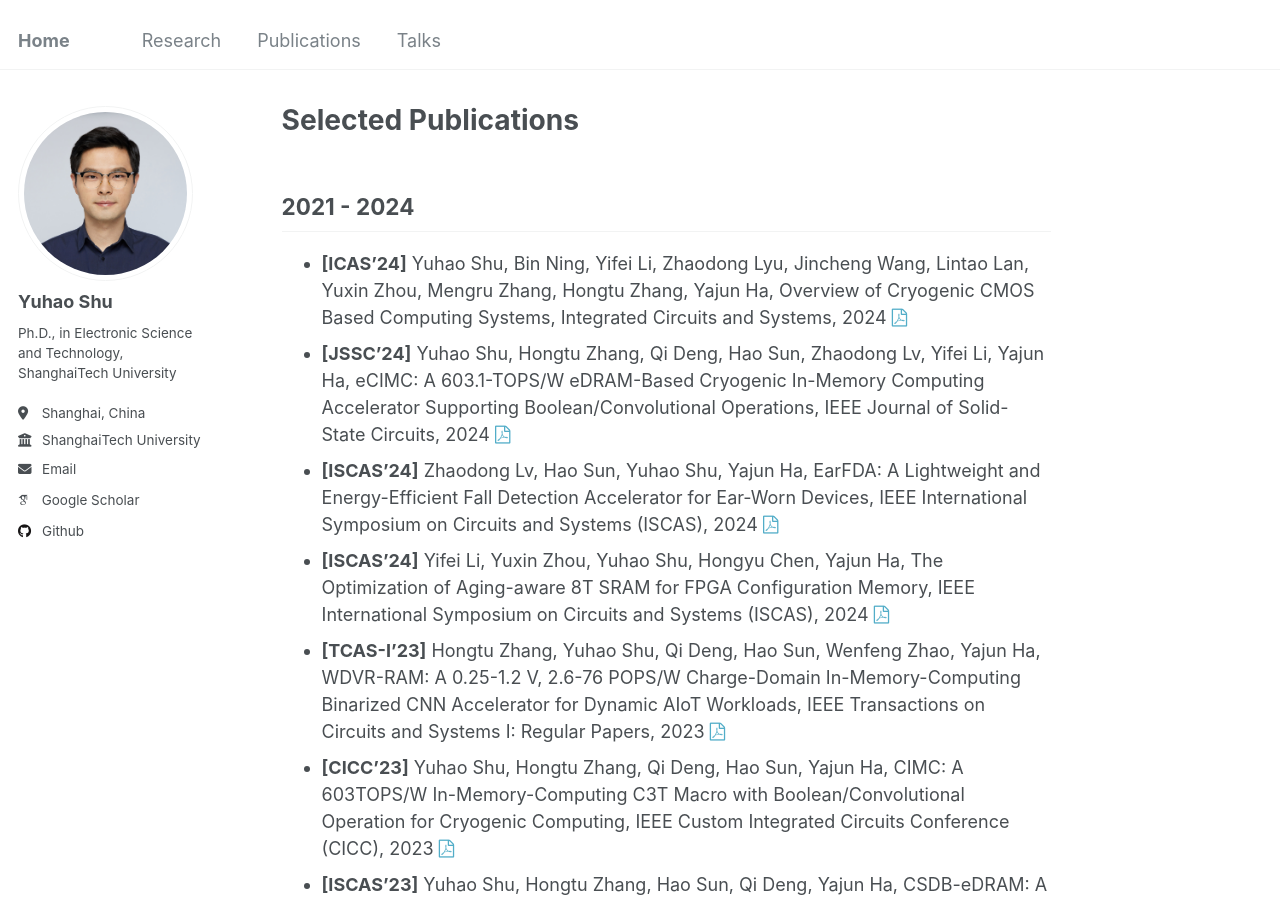
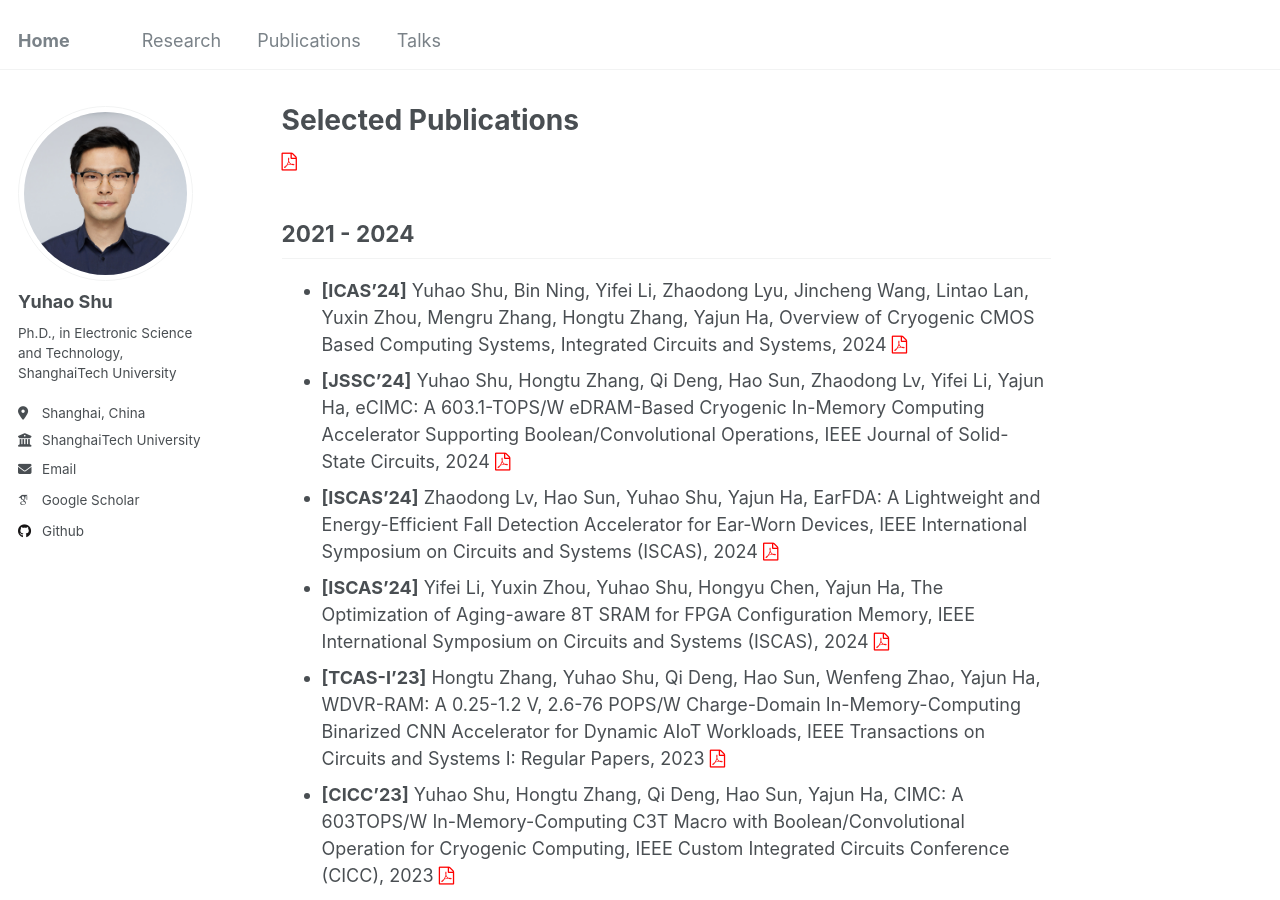
Before and after one commit to beckycaspar/beckycaspar.github.io, a Jekyll site: the page built from _pages/publications.md, in a window 1280 px wide and 900 px high. Built offline with Jekyll 4.4.1, drawn with Linux system fonts in a browser that asks for light colours; some web fonts are replaced.

Commit message:
change pdf logo color

```diff
--- a/_pages/publications.md
+++ b/_pages/publications.md
@@ -5,21 +5,22 @@ permalink: /publications/
 author_profile: true
 ---
 <link rel="stylesheet" href="https://cdnjs.cloudflare.com/ajax/libs/font-awesome/4.7.0/css/font-awesome.min.css">
+<i class="fa fa-file-pdf-o" style="color: red;"></i>
 
 
 
 ## 2021 - 2024
 
-* **[ICAS'24]** Yuhao Shu, Bin Ning, Yifei Li, Zhaodong Lyu, Jincheng Wang, Lintao Lan, Yuxin Zhou, Mengru Zhang, Hongtu Zhang, Yajun Ha, Overview of Cryogenic CMOS Based Computing Systems, Integrated Circuits and Systems, 2024 <a href="https://ieeexplore.ieee.org/document/10767292" target="_blank"><i class="fa fa-file-pdf-o"></i></a>
-* **[JSSC'24]** Yuhao Shu, Hongtu Zhang, Qi Deng, Hao Sun, Zhaodong Lv, Yifei Li, Yajun Ha, eCIMC: A 603.1-TOPS/W eDRAM-Based Cryogenic In-Memory Computing Accelerator Supporting Boolean/Convolutional Operations, IEEE Journal of Solid-State Circuits, 2024 <a href="https://ieeexplore.ieee.org/document/10530243" target="_blank"><i class="fa fa-file-pdf-o"></i></a>
-* **[ISCAS'24]** Zhaodong Lv, Hao Sun, Yuhao Shu, Yajun Ha, EarFDA: A Lightweight and Energy-Efficient Fall Detection Accelerator for Ear-Worn Devices, IEEE International Symposium on Circuits and Systems (ISCAS), 2024 <a href="https://ieeexplore.ieee.org/document/10557918" target="_blank"><i class="fa fa-file-pdf-o"></i></a>
-* **[ISCAS'24]** Yifei Li, Yuxin Zhou, Yuhao Shu, Hongyu Chen, Yajun Ha, The Optimization of Aging-aware 8T SRAM for FPGA Configuration Memory, IEEE International Symposium on Circuits and Systems (ISCAS), 2024 <a href="https://ieeexplore.ieee.org/document/10558350" target="_blank"><i class="fa fa-file-pdf-o"></i></a>
-* **[TCAS-I'23]** Hongtu Zhang, Yuhao Shu, Qi Deng, Hao Sun, Wenfeng Zhao, Yajun Ha, WDVR-RAM: A 0.25-1.2 V, 2.6-76 POPS/W Charge-Domain In-Memory-Computing Binarized CNN Accelerator for Dynamic AIoT Workloads, IEEE Transactions on Circuits and Systems I: Regular Papers, 2023 <a href="https://ieeexplore.ieee.org/document/10195255" target="_blank"><i class="fa fa-file-pdf-o"></i></a>
-* **[CICC'23]** Yuhao Shu, Hongtu Zhang, Qi Deng, Hao Sun, Yajun Ha, CIMC: A 603TOPS/W In-Memory-Computing C3T Macro with Boolean/Convolutional Operation for Cryogenic Computing, IEEE Custom Integrated Circuits Conference (CICC), 2023 <a href="https://ieeexplore.ieee.org/document/10121295" target="_blank"><i class="fa fa-file-pdf-o"></i></a>
-* **[ISCAS'23]** Yuhao Shu, Hongtu Zhang, Hao Sun, Qi Deng, Yajun Ha, CSDB-eDRAM: A 16Kb Energy-Efficient 4T CSDB Gain Cell eDRAM with over 16.6s Retention Time and 49.23uW/Kb at 4.2K for Cryogenic Computing, IEEE International Symposium on Circuits and Systems (ISCAS), 2023 <a href="https://ieeexplore.ieee.org/document/10181628" target="_blank"><i class="fa fa-file-pdf-o"></i></a>
-* **[ISCAS'23]** Jianzhong Xiao, Hao Sun, Qi Deng, Xinzhe Liu, Hongtu Zhang, Chengzhang He, Yuhao Shu, Yajun Ha, RPS-KNN: An Ultra-Fast FPGA Accelerator of Range-Projection-Structure K-Nearest-Neighbor Search for LiDAR Odometry in Smart Vehicles, IEEE International Symposium on Circuits and Systems (ISCAS), 2023 <a href="https://ieeexplore.ieee.org/document/10182151" target="_blank"><i class="fa fa-file-pdf-o"></i></a>
-* **[TCAS-I'23]** Hao Sun, Qi Deng, Xinzhe Liu, Yuhao Shu, Yajun Ha, An Energy-Efficient Stream-Based FPGA Implementation of Feature Extraction Algorithm for LiDAR Point Clouds With Effective Local-Search, IEEE Transactions on Circuits and Systems I: Regular Papers, 2023 <a href="https://ieeexplore.ieee.org/document/9930854" target="_blank"><i class="fa fa-file-pdf-o"></i></a>
-* **[TVLSI'22]** Jian Chen, Wenfeng Zhao, Yuqi Wang, Yuhao Shu, Weixiong Jiang, Yajun Ha, A Reliable 8T SRAM for High-Speed Searching and Logic-in-Memory Operations, IEEE Transactions on Very Large Scale Integration (VLSI) Systems, 2022 <a href="https://ieeexplore.ieee.org/document/9760704" target="_blank"><i class="fa fa-file-pdf-o"></i></a>
-* **[TVLSI'22]** Weixiong Jiang, Heng Yu, Hongtu Zhang, Yuhao Shu, Rui Li, Jian Chen, Yajun Ha, FODM: A Framework for Accurate Online Delay Measurement Supporting All Timing Paths in FPGA, IEEE Transactions on Very Large Scale Integration (VLSI) Systems, 2022 <a href="https://ieeexplore.ieee.org/document/9698833" target="_blank"><i class="fa fa-file-pdf-o"></i></a>
-* **[TCAS-II'21]** Qi Deng, Hao Sun, Fupeng Chen, Yuhao Shu, Hui Wang, Yajun Ha, An Optimized FPGA-Based Real-Time NDT for 3D-LiDAR Localization in Smart Vehicles, IEEE Transactions on Circuits and Systems II: Express Briefs, 2021 <a href="https://ieeexplore.ieee.org/document/9477427" target="_blank"><i class="fa fa-file-pdf-o"></i></a>
-* **[TCAS-II'21]** Hongtu Zhang, Yuhao Shu, Weixiong Jiang, Zihan Yin, Wenfeng Zhao, Yajun Ha, A 55nm, 0.4V 5526-TOPS/W Compute-in-Memory Binarized CNN Accelerator for AIoT Applications, IEEE Transactions on Circuits and Systems II: Express Briefs, 2021 ***(ISCAS'21 Invited Paper)*** <a href="https://ieeexplore.ieee.org/document/9380398" target="_blank"><i class="fa fa-file-pdf-o"></i></a>
+* **[ICAS'24]** Yuhao Shu, Bin Ning, Yifei Li, Zhaodong Lyu, Jincheng Wang, Lintao Lan, Yuxin Zhou, Mengru Zhang, Hongtu Zhang, Yajun Ha, Overview of Cryogenic CMOS Based Computing Systems, Integrated Circuits and Systems, 2024 <a href="https://ieeexplore.ieee.org/document/10767292" target="_blank"><i class="fa fa-file-pdf-o" style="color: red;"></i></a>
+* **[JSSC'24]** Yuhao Shu, Hongtu Zhang, Qi Deng, Hao Sun, Zhaodong Lv, Yifei Li, Yajun Ha, eCIMC: A 603.1-TOPS/W eDRAM-Based Cryogenic In-Memory Computing Accelerator Supporting Boolean/Convolutional Operations, IEEE Journal of Solid-State Circuits, 2024 <a href="https://ieeexplore.ieee.org/document/10530243" target="_blank"><i class="fa fa-file-pdf-o" style="color: red;"></i></a>
+* **[ISCAS'24]** Zhaodong Lv, Hao Sun, Yuhao Shu, Yajun Ha, EarFDA: A Lightweight and Energy-Efficient Fall Detection Accelerator for Ear-Worn Devices, IEEE International Symposium on Circuits and Systems (ISCAS), 2024 <a href="https://ieeexplore.ieee.org/document/10557918" target="_blank"><i class="fa fa-file-pdf-o" style="color: red;"></i></a>
+* **[ISCAS'24]** Yifei Li, Yuxin Zhou, Yuhao Shu, Hongyu Chen, Yajun Ha, The Optimization of Aging-aware 8T SRAM for FPGA Configuration Memory, IEEE International Symposium on Circuits and Systems (ISCAS), 2024 <a href="https://ieeexplore.ieee.org/document/10558350" target="_blank"><i class="fa fa-file-pdf-o" style="color: red;"></i></a>
+* **[TCAS-I'23]** Hongtu Zhang, Yuhao Shu, Qi Deng, Hao Sun, Wenfeng Zhao, Yajun Ha, WDVR-RAM: A 0.25-1.2 V, 2.6-76 POPS/W Charge-Domain In-Memory-Computing Binarized CNN Accelerator for Dynamic AIoT Workloads, IEEE Transactions on Circuits and Systems I: Regular Papers, 2023 <a href="https://ieeexplore.ieee.org/document/10195255" target="_blank"><i class="fa fa-file-pdf-o" style="color: red;"></i></a>
+* **[CICC'23]** Yuhao Shu, Hongtu Zhang, Qi Deng, Hao Sun, Yajun Ha, CIMC: A 603TOPS/W In-Memory-Computing C3T Macro with Boolean/Convolutional Operation for Cryogenic Computing, IEEE Custom Integrated Circuits Conference (CICC), 2023 <a href="https://ieeexplore.ieee.org/document/10121295" target="_blank"><i class="fa fa-file-pdf-o" style="color: red;"></i></a>
+* **[ISCAS'23]** Yuhao Shu, Hongtu Zhang, Hao Sun, Qi Deng, Yajun Ha, CSDB-eDRAM: A 16Kb Energy-Efficient 4T CSDB Gain Cell eDRAM with over 16.6s Retention Time and 49.23uW/Kb at 4.2K for Cryogenic Computing, IEEE International Symposium on Circuits and Systems (ISCAS), 2023 <a href="https://ieeexplore.ieee.org/document/10181628" target="_blank"><i class="fa fa-file-pdf-o" style="color: red;"></i></a>
+* **[ISCAS'23]** Jianzhong Xiao, Hao Sun, Qi Deng, Xinzhe Liu, Hongtu Zhang, Chengzhang He, Yuhao Shu, Yajun Ha, RPS-KNN: An Ultra-Fast FPGA Accelerator of Range-Projection-Structure K-Nearest-Neighbor Search for LiDAR Odometry in Smart Vehicles, IEEE International Symposium on Circuits and Systems (ISCAS), 2023 <a href="https://ieeexplore.ieee.org/document/10182151" target="_blank"><i class="fa fa-file-pdf-o" style="color: red;"></i></a>
+* **[TCAS-I'23]** Hao Sun, Qi Deng, Xinzhe Liu, Yuhao Shu, Yajun Ha, An Energy-Efficient Stream-Based FPGA Implementation of Feature Extraction Algorithm for LiDAR Point Clouds With Effective Local-Search, IEEE Transactions on Circuits and Systems I: Regular Papers, 2023 <a href="https://ieeexplore.ieee.org/document/9930854" target="_blank"><i class="fa fa-file-pdf-o" style="color: red;"></i></a>
+* **[TVLSI'22]** Jian Chen, Wenfeng Zhao, Yuqi Wang, Yuhao Shu, Weixiong Jiang, Yajun Ha, A Reliable 8T SRAM for High-Speed Searching and Logic-in-Memory Operations, IEEE Transactions on Very Large Scale Integration (VLSI) Systems, 2022 <a href="https://ieeexplore.ieee.org/document/9760704" target="_blank"><i class="fa fa-file-pdf-o" style="color: red;"></i></a>
+* **[TVLSI'22]** Weixiong Jiang, Heng Yu, Hongtu Zhang, Yuhao Shu, Rui Li, Jian Chen, Yajun Ha, FODM: A Framework for Accurate Online Delay Measurement Supporting All Timing Paths in FPGA, IEEE Transactions on Very Large Scale Integration (VLSI) Systems, 2022 <a href="https://ieeexplore.ieee.org/document/9698833" target="_blank"><i class="fa fa-file-pdf-o" style="color: red;"></i></a>
+* **[TCAS-II'21]** Qi Deng, Hao Sun, Fupeng Chen, Yuhao Shu, Hui Wang, Yajun Ha, An Optimized FPGA-Based Real-Time NDT for 3D-LiDAR Localization in Smart Vehicles, IEEE Transactions on Circuits and Systems II: Express Briefs, 2021 <a href="https://ieeexplore.ieee.org/document/9477427" target="_blank"><i class="fa fa-file-pdf-o" style="color: red;"></i></a>
+* **[TCAS-II'21]** Hongtu Zhang, Yuhao Shu, Weixiong Jiang, Zihan Yin, Wenfeng Zhao, Yajun Ha, A 55nm, 0.4V 5526-TOPS/W Compute-in-Memory Binarized CNN Accelerator for AIoT Applications, IEEE Transactions on Circuits and Systems II: Express Briefs, 2021 ***(ISCAS'21 Invited Paper)*** <a href="https://ieeexplore.ieee.org/document/9380398" target="_blank"><i class="fa fa-file-pdf-o" style="color: red;"></i></a>
```
